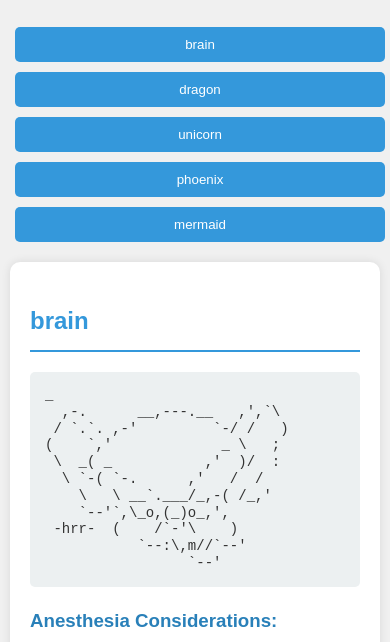
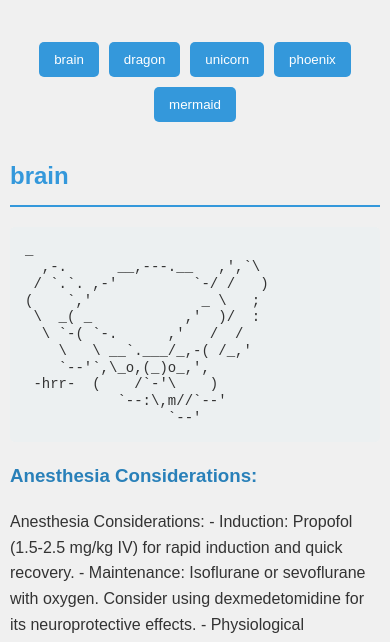
Before and after one commit to Eladatt/Mythologics, a plain HTML site: page index.html in a window 390 px wide. Shown: the part 137-779 px from the top of the page. Drawn offline with Linux system fonts and the light colour scheme.

Commit message:
Update styles.css

```diff
--- a/styles.css
+++ b/styles.css
@@ -24,8 +24,13 @@ h3 {
 }
 
 nav {
+    position: sticky;
+    top: 0;
+    background-color: #f0f0f0;
+    padding: 10px 0;
     margin-bottom: 20px;
     text-align: center;
+    z-index: 1000;
 }
 
 button {
@@ -43,11 +48,12 @@ button:hover {
     background-color: #2980b9;
 }
 
-#content {
+.creature-section {
     background-color: white;
     padding: 20px;
     border-radius: 10px;
     box-shadow: 0 0 10px rgba(0,0,0,0.1);
+    margin-bottom: 30px;
 }
 
 pre {
@@ -86,8 +92,8 @@ tr:nth-child(even) {
     }
 
     button {
-        display: block;
-        width: 100%;
-        margin-bottom: 10px;
+        display: inline-block;
+        width: auto;
+        margin-bottom: 5px;
     }
 }
```
